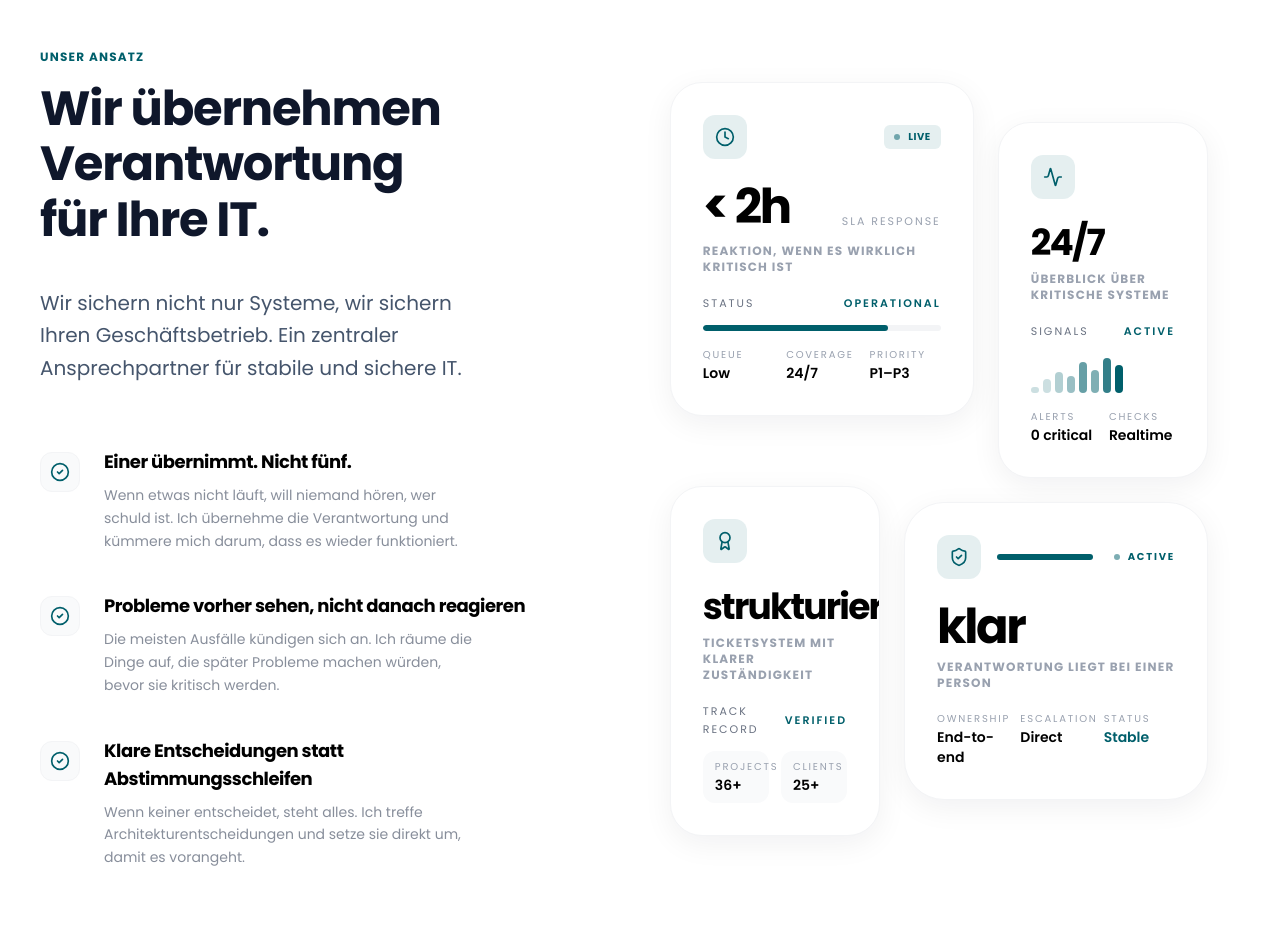
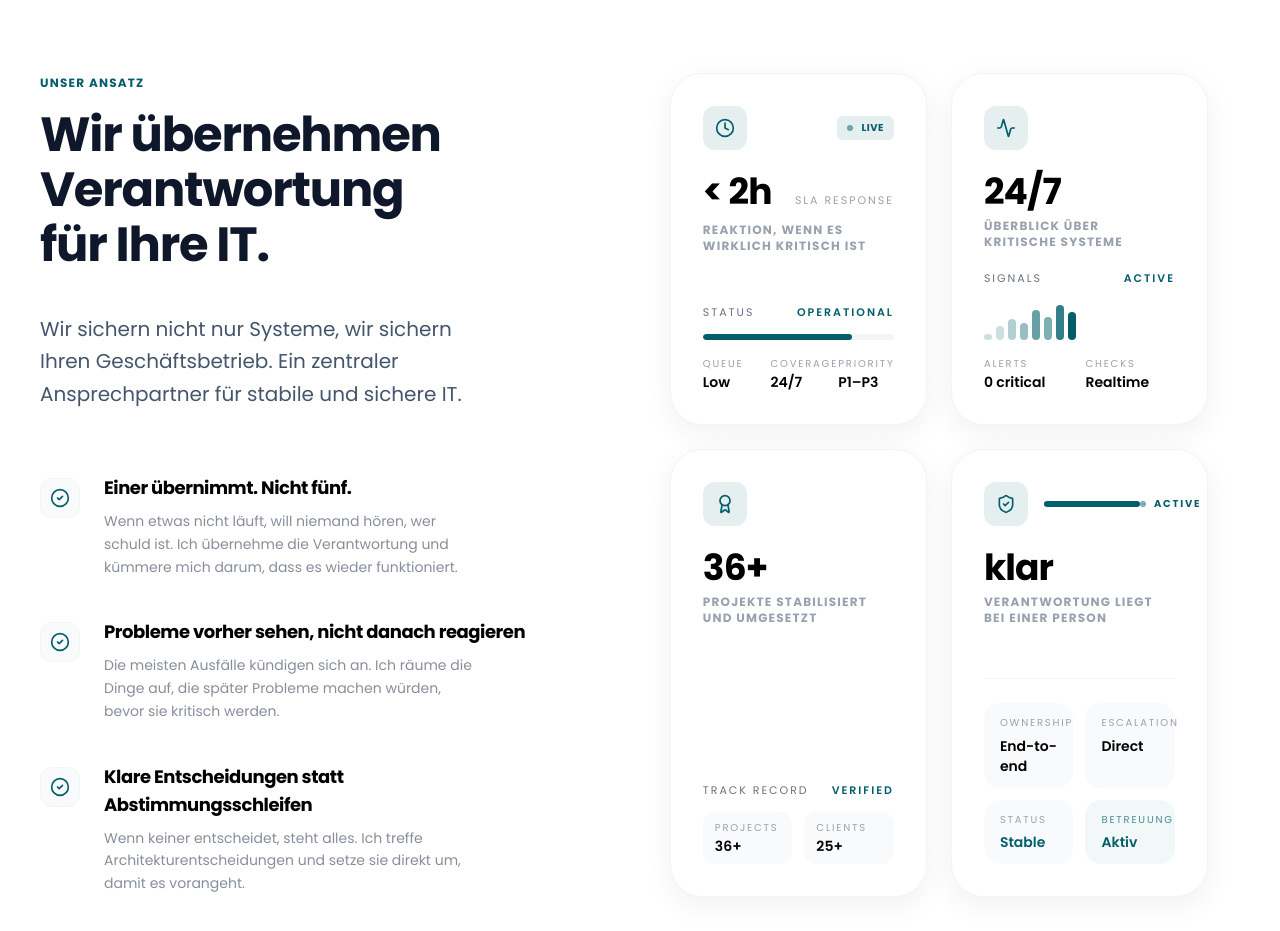
Before and after one commit to alaim89/eck-web, a Next.js app: page / in a window 1280 px wide. Shown: the part 2800-3731 px from the top of the page. Built offline with nearby package versions, Linux system fonts and the light colour scheme.

Commit message:
feat: Refactor KPI cluster and update service data
Improves the visual presentation of the KPI cluster with updated background gradients and a more refined layout. Also, updates the "structured" ticket system metric to "36+" stabilized projects within the services translation data.

```diff
--- a/app/LandingPageContent.tsx
+++ b/app/LandingPageContent.tsx
@@ -495,34 +495,26 @@ export default function LandingPageContent() {
       </div>
 
       {/* Right KPI Cluster */}
+
       <div className="relative flex justify-center items-center min-h-[680px]">
-
         {/* Background Glow + Grid */}
         <div className="absolute inset-0 -z-10 flex items-center justify-center pointer-events-none">
-          {/* Ambient Brand Glow */}
           <div className="absolute inset-0 bg-[radial-gradient(circle_at_center,rgba(0,95,107,0.16)_0%,rgba(0,95,107,0.10)_28%,rgba(0,95,107,0.05)_52%,transparent_74%)]" />
-
-          {/* Center Focus Glow */}
           <div className="absolute inset-[12%] rounded-full bg-[radial-gradient(circle_at_center,rgba(0,95,107,0.14)_0%,rgba(0,95,107,0.08)_35%,transparent_72%)] blur-3xl" />
-
-          {/* Dot Grid */}
           <div className="w-[78%] h-[78%] bg-[radial-gradient(#dfe5e7_1px,transparent_1px)] [background-size:32px_32px] opacity-70" />
-
-          {/* Soft Fades */}
           <div className="absolute inset-0 bg-gradient-to-r from-white via-transparent to-white" />
           <div className="absolute inset-0 bg-gradient-to-b from-white/80 via-transparent to-white/80" />
         </div>
 
-        {/* KPI Dashboard Layout */}
-        <div className="relative w-full max-w-[720px] mx-auto grid grid-cols-12 gap-6 px-8 py-6">
-
-          {/* Card 1: Reaktionszeit */}
-          <div className="col-span-7 group relative">
-            <div className="relative overflow-hidden p-8 rounded-[2rem] bg-white border border-gray-100 shadow-[0_8px_30px_rgba(15,23,42,0.06)] transition-all duration-500 hover:-translate-y-1 hover:border-primary/25 hover:shadow-[0_20px_40px_rgba(0,95,107,0.10)]">
+        <div className="relative w-full max-w-[1000px] mx-auto grid grid-cols-1 md:grid-cols-2 gap-6 px-8 py-6">
+          {/* Card 1 */}
+          <div className="group relative h-full">
+            <div className="relative h-full overflow-hidden rounded-[2rem] border border-gray-100 bg-white p-8 shadow-[0_8px_30px_rgba(15,23,42,0.06)] transition-all duration-500 hover:-translate-y-1 hover:border-primary/25 hover:shadow-[0_20px_40px_rgba(0,95,107,0.10)]">
               <div className="pointer-events-none absolute inset-0 rounded-[2rem] opacity-0 transition-opacity duration-500 group-hover:opacity-100 bg-[radial-gradient(circle_at_top,rgba(0,95,107,0.10),transparent_58%)]" />
               <div className="pointer-events-none absolute -inset-px rounded-[2rem] opacity-0 group-hover:opacity-100 transition-opacity duration-500 shadow-[0_0_0_1px_rgba(0,95,107,0.12),0_0_28px_rgba(0,95,107,0.10)]" />
 
-            <div className="relative z-10 flex items-center justify-between mb-6">
+              <div className="relative z-10 flex h-full flex-col">
+                <div className="flex items-center justify-between mb-6">
                   <div className="w-11 h-11 rounded-xl bg-primary/10 grid place-items-center">
                     <Clock className="w-5 h-5 text-primary" />
                   </div>
@@ -532,20 +524,20 @@ export default function LandingPageContent() {
                   </div>
                 </div>
 
-            <div className="relative z-10 flex items-end justify-between mb-3">
-              <div className="text-5xl font-bold text-black tracking-tighter">
+                <div className="flex items-end justify-between gap-4 mb-3">
+                  <div className="text-3xl md:text-4xl font-bold text-black tracking-tight leading-none break-words">
                     {t.results.cards[0].metric}
                   </div>
-              <div className="text-[11px] text-gray-400 font-medium uppercase tracking-[0.18em]">
+                  <div className="shrink-0 text-[11px] text-gray-400 font-medium uppercase tracking-[0.18em]">
                     SLA Response
                   </div>
                 </div>
 
-            <div className="relative z-10 text-xs text-gray-400 font-bold uppercase tracking-widest mb-5">
+                <div className="text-xs text-gray-400 font-bold uppercase tracking-widest mb-5 max-w-[18rem]">
                   {t.results.cards[0].label}
                 </div>
 
-            <div className="relative z-10 space-y-3">
+                <div className="mt-auto space-y-3">
                   <div className="flex items-center justify-between text-[11px] text-gray-500 uppercase tracking-[0.18em]">
                     <span>Status</span>
                     <span className="text-primary font-semibold">Operational</span>
@@ -572,25 +564,28 @@ export default function LandingPageContent() {
                 </div>
               </div>
             </div>
+          </div>
 
-        {/* Card 2: Monitoring */}
-          <div className="col-span-5 mt-10 group relative">
-            <div className="relative overflow-hidden p-8 rounded-[2rem] bg-white border border-gray-100 shadow-[0_8px_30px_rgba(15,23,42,0.06)] transition-all duration-500 hover:-translate-y-1 hover:border-primary/25 hover:shadow-[0_20px_40px_rgba(0,95,107,0.10)]">
+          {/* Card 2 */}
+          <div className="group relative h-full">
+            <div className="relative h-full overflow-hidden rounded-[2rem] border border-gray-100 bg-white p-8 shadow-[0_8px_30px_rgba(15,23,42,0.06)] transition-all duration-500 hover:-translate-y-1 hover:border-primary/25 hover:shadow-[0_20px_40px_rgba(0,95,107,0.10)]">
               <div className="pointer-events-none absolute inset-0 rounded-[2rem] opacity-0 transition-opacity duration-500 group-hover:opacity-100 bg-[radial-gradient(circle_at_top,rgba(0,95,107,0.08),transparent_58%)]" />
               <div className="pointer-events-none absolute -inset-px rounded-[2rem] opacity-0 group-hover:opacity-100 transition-opacity duration-500 shadow-[0_0_0_1px_rgba(0,95,107,0.10),0_0_24px_rgba(0,95,107,0.08)]" />
 
+              <div className="relative z-10 flex h-full flex-col">
                 <div className="w-11 h-11 rounded-xl bg-primary/10 grid place-items-center mb-6">
                   <Activity className="w-5 h-5 text-primary" />
                 </div>
 
-            <div className="text-4xl font-bold text-black mb-2 tracking-tighter">
+                <div className="text-3xl md:text-4xl font-bold text-black mb-2 tracking-tight leading-none break-words">
                   {t.results.cards[1].metric}
                 </div>
-            <div className="text-xs text-gray-400 font-bold uppercase tracking-widest mb-5">
+
+                <div className="text-xs text-gray-400 font-bold uppercase tracking-widest mb-5 max-w-[18rem]">
                   {t.results.cards[1].label}
                 </div>
 
-            <div className="space-y-3">
+                <div className="mt-auto space-y-3">
                   <div className="flex items-center justify-between text-[11px] uppercase tracking-[0.18em] text-gray-500">
                     <span>Signals</span>
                     <span className="text-primary font-semibold">Active</span>
@@ -620,25 +615,28 @@ export default function LandingPageContent() {
                 </div>
               </div>
             </div>
+          </div>
 
-        {/* Card 3: Erfahrung */}
-          <div className="col-span-5 -mt-4 group relative">
-            <div className="relative overflow-hidden p-8 rounded-[2rem] bg-white border border-gray-100 shadow-[0_8px_30px_rgba(15,23,42,0.06)] transition-all duration-500 hover:-translate-y-1 hover:border-primary/25 hover:shadow-[0_20px_40px_rgba(0,95,107,0.10)]">
+          {/* Card 3 */}
+          <div className="group relative h-full">
+            <div className="relative h-full overflow-hidden rounded-[2rem] border border-gray-100 bg-white p-8 shadow-[0_8px_30px_rgba(15,23,42,0.06)] transition-all duration-500 hover:-translate-y-1 hover:border-primary/25 hover:shadow-[0_20px_40px_rgba(0,95,107,0.10)]">
               <div className="pointer-events-none absolute inset-0 rounded-[2rem] opacity-0 transition-opacity duration-500 group-hover:opacity-100 bg-[radial-gradient(circle_at_top,rgba(0,95,107,0.08),transparent_58%)]" />
               <div className="pointer-events-none absolute -inset-px rounded-[2rem] opacity-0 group-hover:opacity-100 transition-opacity duration-500 shadow-[0_0_0_1px_rgba(0,95,107,0.10),0_0_24px_rgba(0,95,107,0.08)]" />
 
+              <div className="relative z-10 flex h-full flex-col">
                 <div className="w-11 h-11 rounded-xl bg-primary/10 grid place-items-center mb-6">
                   <Award className="w-5 h-5 text-primary" />
                 </div>
 
-            <div className="text-4xl font-bold text-black mb-2 tracking-tighter">
+                <div className="text-3xl md:text-4xl font-bold text-black mb-2 tracking-tight leading-none break-words">
                   {t.results.cards[2].metric}
                 </div>
-            <div className="text-xs text-gray-400 font-bold uppercase tracking-widest mb-5">
+
+                <div className="text-xs text-gray-400 font-bold uppercase tracking-widest mb-5 max-w-[18rem]">
                   {t.results.cards[2].label}
                 </div>
 
-            <div className="space-y-3">
+                <div className="mt-auto space-y-3">
                   <div className="flex items-center justify-between text-[11px] uppercase tracking-[0.18em] text-gray-500">
                     <span>Track Record</span>
                     <span className="text-primary font-semibold">Verified</span>
@@ -657,14 +655,16 @@ export default function LandingPageContent() {
                 </div>
               </div>
             </div>
+          </div>
 
-        {/* Card 4: Verantwortung */}
-          <div className="col-span-7 group relative">
-            <div className="relative overflow-hidden p-8 rounded-[2.5rem] bg-white border border-gray-100 shadow-[0_8px_30px_rgba(15,23,42,0.06)] transition-all duration-500 hover:-translate-y-1 hover:border-primary/25 hover:shadow-[0_20px_40px_rgba(0,95,107,0.10)]">
-            <div className="pointer-events-none absolute inset-0 rounded-[2.5rem] opacity-0 transition-opacity duration-500 group-hover:opacity-100 bg-[radial-gradient(circle_at_top,rgba(0,95,107,0.10),transparent_58%)]" />
-            <div className="pointer-events-none absolute -inset-px rounded-[2.5rem] opacity-0 group-hover:opacity-100 transition-opacity duration-500 shadow-[0_0_0_1px_rgba(0,95,107,0.12),0_0_30px_rgba(0,95,107,0.10)]" />
+          {/* Card 4 */}
+          <div className="group relative h-full">
+            <div className="relative h-full overflow-hidden rounded-[2rem] border border-gray-100 bg-white p-8 shadow-[0_8px_30px_rgba(15,23,42,0.06)] transition-all duration-500 hover:-translate-y-1 hover:border-primary/25 hover:shadow-[0_20px_40px_rgba(0,95,107,0.10)]">
+              <div className="pointer-events-none absolute inset-0 rounded-[2rem] opacity-0 transition-opacity duration-500 group-hover:opacity-100 bg-[radial-gradient(circle_at_top,rgba(0,95,107,0.10),transparent_58%)]" />
+              <div className="pointer-events-none absolute -inset-px rounded-[2rem] opacity-0 group-hover:opacity-100 transition-opacity duration-500 shadow-[0_0_0_1px_rgba(0,95,107,0.12),0_0_30px_rgba(0,95,107,0.10)]" />
 
-            <div className="relative z-10 flex items-center justify-between mb-6">
+              <div className="relative z-10 flex h-full flex-col">
+                <div className="flex items-center justify-between mb-6">
                   <div className="flex items-center gap-4">
                     <div className="w-11 h-11 rounded-xl bg-primary/10 grid place-items-center">
                       <ShieldCheck className="w-5 h-5 text-primary" />
@@ -687,25 +687,50 @@ export default function LandingPageContent() {
                   </div>
                 </div>
 
-            <div className="relative z-10 text-5xl font-bold text-black mb-2 tracking-tighter">
+                <div className="text-3xl md:text-4xl font-bold text-black mb-2 tracking-tight leading-none break-words">
                   {t.results.cards[3].metric}
                 </div>
-            <div className="relative z-10 text-xs text-gray-400 font-bold uppercase tracking-widest mb-5">
+
+                <div className="text-xs text-gray-400 font-bold uppercase tracking-widest mb-5 max-w-[18rem]">
                   {t.results.cards[3].label}
                 </div>
 
-            <div className="relative z-10 grid grid-cols-3 gap-3">
-              <div>
-                <div className="text-[10px] uppercase tracking-[0.18em] text-gray-400">Ownership</div>
-                <div className="text-sm font-semibold text-black">End-to-end</div>
+              <div className="mt-8 grid grid-cols-2 gap-3 pt-6 border-t border-gray-100">
+                <div className="rounded-2xl bg-gray-50 px-4 py-3">
+                  <div className="text-[10px] uppercase tracking-[0.18em] text-gray-400 mb-1">
+                    Ownership
                   </div>
-              <div>
-                <div className="text-[10px] uppercase tracking-[0.18em] text-gray-400">Escalation</div>
-                <div className="text-sm font-semibold text-black">Direct</div>
+                  <div className="text-sm font-semibold text-black">
+                    End-to-end
                   </div>
-              <div>
-                <div className="text-[10px] uppercase tracking-[0.18em] text-gray-400">Status</div>
-                <div className="text-sm font-semibold text-primary">Stable</div>
+                </div>
+
+                <div className="rounded-2xl bg-gray-50 px-4 py-3">
+                  <div className="text-[10px] uppercase tracking-[0.18em] text-gray-400 mb-1">
+                    Escalation
+                  </div>
+                  <div className="text-sm font-semibold text-black">
+                    Direct
+                  </div>
+                </div>
+
+                <div className="rounded-2xl bg-gray-50 px-4 py-3">
+                  <div className="text-[10px] uppercase tracking-[0.18em] text-gray-400 mb-1">
+                    Status
+                  </div>
+                  <div className="text-sm font-semibold text-primary">
+                    Stable
+                  </div>
+                </div>
+
+                <div className="rounded-2xl bg-primary/5 px-4 py-3">
+                  <div className="text-[10px] uppercase tracking-[0.18em] text-primary/70 mb-1">
+                    Betreuung
+                  </div>
+                  <div className="text-sm font-semibold text-primary">
+                    Aktiv
+                  </div>
+                </div>
               </div>
             </div>
           </div>
--- a/lib/translations.ts
+++ b/lib/translations.ts
@@ -189,7 +189,7 @@ export const translations = {
       cards: [
         { metric: "< 2h", label: "Reaktion, wenn es wirklich kritisch ist", variant: "primary" },
         { metric: "24/7", label: "Überblick über kritische Systeme", variant: "secondary" },
-        { metric: "strukturiert", label: "Ticketsystem mit klarer Zuständigkeit", variant: "secondary" },
+        { metric: "36+", label: "Projekte stabilisiert und umgesetzt", variant: "secondary" },
         { metric: "klar", label: "Verantwortung liegt bei einer Person", variant: "status" },
       ],
     },
```
Lines whose indentation alone changed are shown as unchanged.
